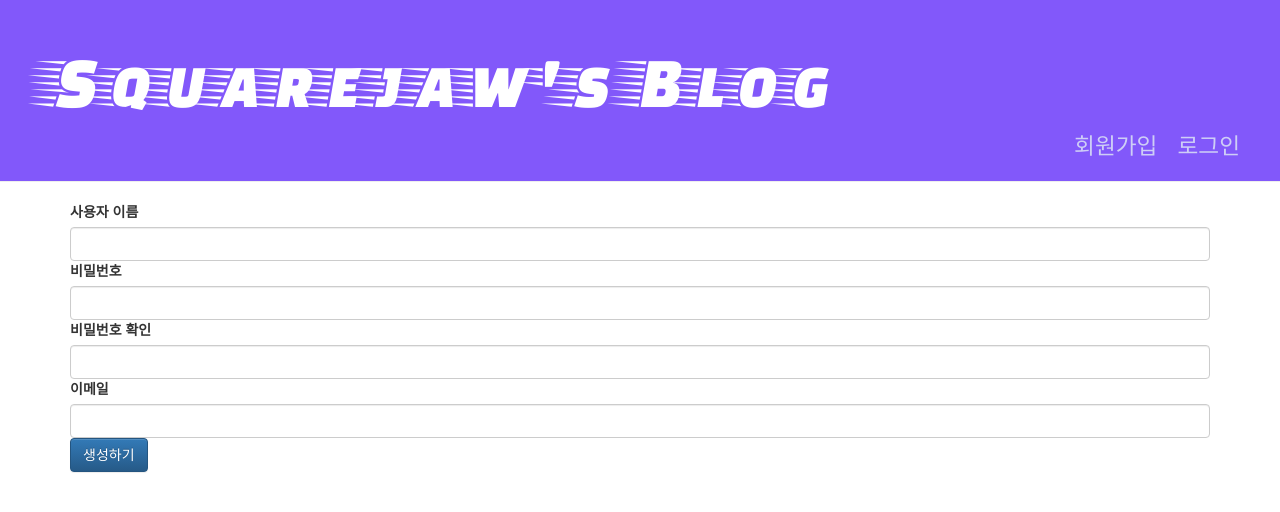
After one commit to sagakteok/Django_1st_Project, a Django app: page /signup/ in a window 1280 px wide. The commit adds this page. Shown: the top 512 px of the page. Run offline with Django 4.2, Linux system fonts and the light colour scheme; some libraries are stand-ins or nearby versions.

Commit message:
Signup Add

```diff
--- a/blog/forms.py
+++ b/blog/forms.py
@@ -1,5 +1,17 @@
 from django import forms
 from .models import Post, Comment
+from django.contrib.auth.forms import UserCreationForm
+from django.contrib.auth.models import User
+
+
+class UserForm(UserCreationForm):
+    # username , password 1 , password 2를 기본적으로 입력 받는다.
+    # 추가적으로 email을 받을 것인데, 기본값은 아니기에 수동으로 잡아줘야함.
+    email = forms.EmailField(label="이메일")
+
+    class Meta:
+        model = User
+        fields = ("username", "password1", "password2", "email")
 
 class PostForm(forms.ModelForm):
 
--- a/blog/models.py
+++ b/blog/models.py
@@ -2,7 +2,6 @@ from django.conf import settings
 from django.db import models
 from django.utils import timezone
 from embed_video.fields import EmbedVideoField
-
 
 class Post(models.Model):
     author = models.ForeignKey(settings.AUTH_USER_MODEL, on_delete=models.CASCADE)
--- a/blog/templates/blog/base.html
+++ b/blog/templates/blog/base.html
@@ -19,9 +19,10 @@
                 {% if user.is_authenticated %}
                     <a href="{% url 'post_new' %}" class="top-menu">작성하기</a>
                     <a href="{% url 'post_draft_list' %}" class="top-menu">미배포 글 보기</a>
-                    <p class="top-menu">Hello {{ user.username }} <small>(<a href="{% url 'logout' %}">Log out</a>)</small></p>
+                    <p class="top-menu">Hello {{ user.username }} <small>(<a href="{% url 'logout' %}">로그아웃</a>)</small></p>
                 {% else %}
                     <a href="{% url 'login' %}" class="top-menu">로그인</a>
+                    <a href="{% url 'signup' %}" class="top-menu">회원가입</a>
                 {% endif %}
             </div>
             <div class="content container">
--- /dev/null
+++ b/blog/templates/registration/signup.html
@@ -0,0 +1,30 @@
+{% extends "blog/base.html" %}
+{% block content %}
+
+<div class="container my-3">
+    <form method="post" action="{% url 'signup' %}">
+        {% csrf_token %}
+        <div class="mb-3">
+            <label for="username">사용자 이름</label>
+            <input type="text" class="form-control" name="username" id="username"
+                   value="{{ form.username.value|default_if_none:'' }}">
+        </div>
+        <div class="mb-3">
+            <label for="password1">비밀번호</label>
+            <input type="password" class="form-control" name="password1" id="password1"
+                   value="{{ form.password1.value|default_if_none:'' }}">
+        </div>
+        <div class="mb-3">
+            <label for="password2">비밀번호 확인</label>
+            <input type="password" class="form-control" name="password2" id="password2"
+                   value="{{ form.password2.value|default_if_none:'' }}">
+        </div>
+        <div class="mb-3">
+            <label for="email">이메일</label>
+            <input type="text" class="form-control" name="email" id="email"
+                   value="{{ form.email.value|default_if_none:'' }}">
+        </div>
+        <button type="submit" class="btn btn-primary">생성하기</button>
+    </form>
+</div>
+{% endblock %}
--- a/blog/urls.py
+++ b/blog/urls.py
@@ -12,6 +12,7 @@ urlpatterns = [
     path('post/<int:pk>/remove/', views.post_remove, name='post_remove'),
     path('login/', LoginView.as_view(), name='login'),
     path('logout/', LogoutView.as_view(), name='logout'),
+    path('signup/', views.signup, name='signup'),
     path(r'^post/(?P<pk>\d+)/comment/$', views.add_comment_to_post, name='add_comment_to_post'),
     path(r'^comment/(?P<pk>\d+)/approve/$', views.comment_approve, name='comment_approve'),
     path(r'^comment/(?P<pk>\d+)/remove/$', views.comment_remove, name='comment_remove'),
--- a/blog/views.py
+++ b/blog/views.py
@@ -1,9 +1,26 @@
-from django.shortcuts import render, get_object_or_404
+from django.shortcuts import render, redirect, get_object_or_404
 from django.utils import timezone
 from .models import Post, Comment
-from .forms import PostForm, CommentForm
+from .forms import PostForm, CommentForm, UserForm
 from django.shortcuts import redirect
+from django.contrib.auth import authenticate, login
 from django.contrib.auth.decorators import login_required
+
+def signup(request):
+    if request.method == "POST":
+        form = UserForm(request.POST)
+        if form.is_valid():
+            form.save()
+            username = form.cleaned_data.get("username")
+            row_password = form.cleaned_data.get("password1")
+            # 사용자 인증 담당 : 아이디와 비밀번호가 DB랑 같은지 비교
+            user = authenticate(username=username , password=row_password)
+            # 로그인 담당 : 사용자에게 입력받은 request와 인증기록인 user를 통해 로그인 허용 또는 거부
+            login(request, user)
+            return redirect("index")
+    else: # Get 요청일 떄
+        form = UserForm()
+    return render(request, "registration/signup.html", {"form": form})
 
 def post_list(request):
     posts = Post.objects.filter(published_date__lte=timezone.now()).order_by('published_date')
```
